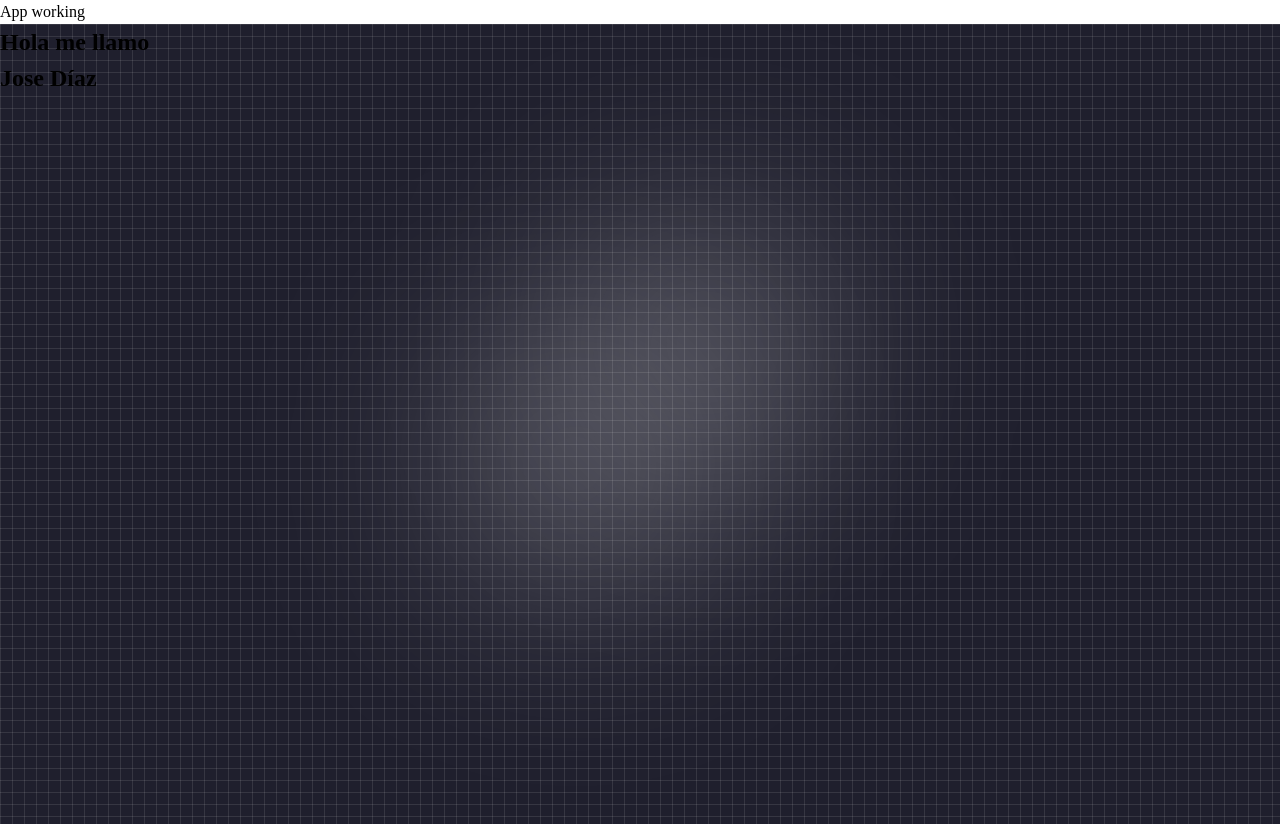
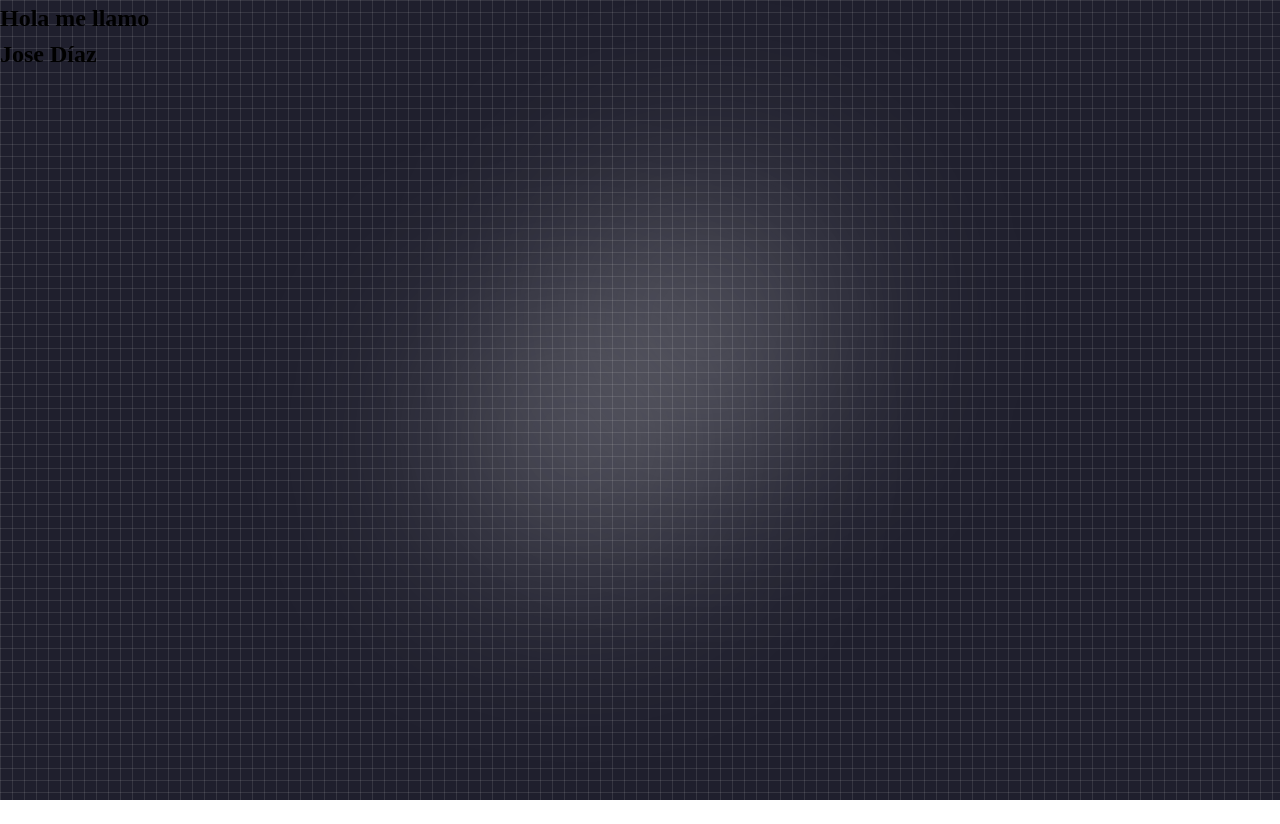
Before and after one commit to Joseadu/joseadu, an Angular app: page / in a window 1280 px wide. After the commit the page ends 800 px from the top, so only its background shows below. Built offline with nearby package versions, Linux system fonts and the light colour scheme.

Commit message:
app component

```diff
--- a/src/app/app.component.html
+++ b/src/app/app.component.html
@@ -1,2 +1 @@
-<p>App working</p>
 <router-outlet />
```
